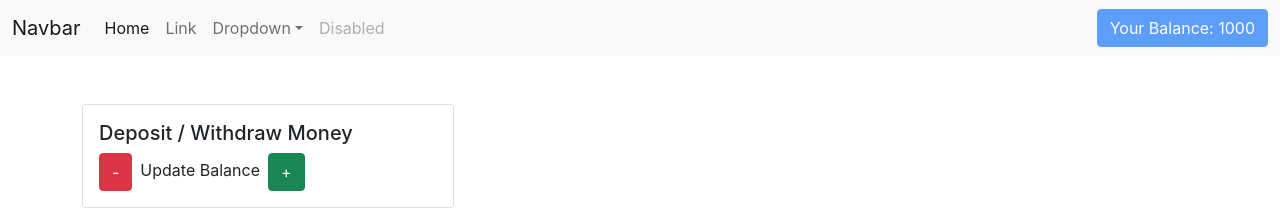
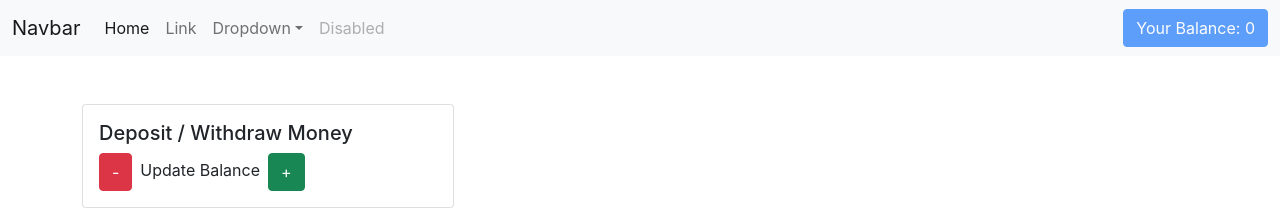
Before and after one commit to ahmedshahdev/reduxbycwh, a React (Create React App) app: page / in a window 1280 px wide. Shown: the top 209 px of the page. Built offline with nearby package versions, Linux system fonts and the light colour scheme.

Commit message:
Provide store to complete app

```diff
--- a/package.json
+++ b/package.json
@@ -8,7 +8,10 @@
     "@testing-library/user-event": "^13.5.0",
     "react": "^18.1.0",
     "react-dom": "^18.1.0",
+    "react-redux": "^8.0.1",
     "react-scripts": "5.0.1",
+    "redux": "^4.2.0",
+    "redux-thunk": "^2.4.1",
     "web-vitals": "^2.1.4"
   },
   "scripts": {
--- a/src/Components/Navbar.jsx
+++ b/src/Components/Navbar.jsx
@@ -1,6 +1,10 @@
 import React from 'react'
+import { useSelector } from 'react-redux'
 
 const Navbar = () => {
+
+    const amount = useSelector(state=>state.amount)
+
   return (
     <nav className="navbar navbar-expand-lg navbar-light bg-light">
   <div className="container-fluid">
@@ -32,7 +36,7 @@ const Navbar = () => {
         </li>
       </ul>
       <form className="d-flex">
-        <button className="btn btn-primary" type="submit" disabled>Your Balance: 1000</button>
+        <button className="btn btn-primary" type="submit" disabled>Your Balance: {amount}</button>
       </form>
     </div>
   </div>
--- a/src/index.js
+++ b/src/index.js
@@ -3,11 +3,15 @@ import ReactDOM from 'react-dom/client';
 import './index.css';
 import App from './App';
 import reportWebVitals from './reportWebVitals';
+import { Provider } from 'react-redux';
+import { store } from './state/store';
 
 const root = ReactDOM.createRoot(document.getElementById('root'));
 root.render(
   <React.StrictMode>
-    <App />
+    <Provider store={store}>
+      <App />
+    </Provider>
   </React.StrictMode>
 );
 
--- a/src/state/reducers/amountReducer.js
+++ b/src/state/reducers/amountReducer.js
@@ -1,4 +1,4 @@
-export default reducer = (state = 0, action) => {
+const reducer = (state = 0, action) => {
     if (action.type == "deposit") {
         return state + action.payload
     }
@@ -8,3 +8,5 @@ export default reducer = (state = 0, action) => {
         return state;
     }
 }
+
+export default reducer;
--- a/src/state/reducers/index.js
+++ b/src/state/reducers/index.js
@@ -1,6 +1,8 @@
-import {CombineReducers} from 'redux';
+import {combineReducers} from 'redux';
 import amountReducer from './amountReducer';
 
-export default reducers = CombineReducers({
+const reducers = combineReducers({
     amount: amountReducer
 })
+
+export default  reducers;
```
Also changed, not shown: 1 other file (tests, documents, lock files or other folders).
